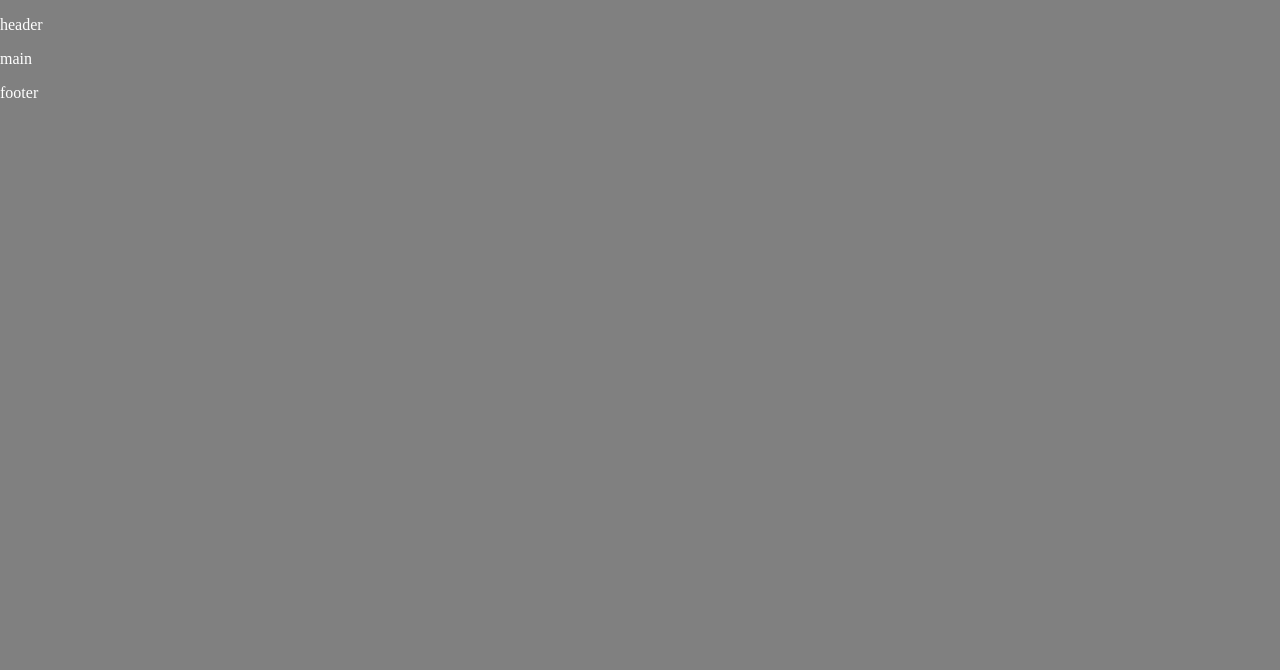
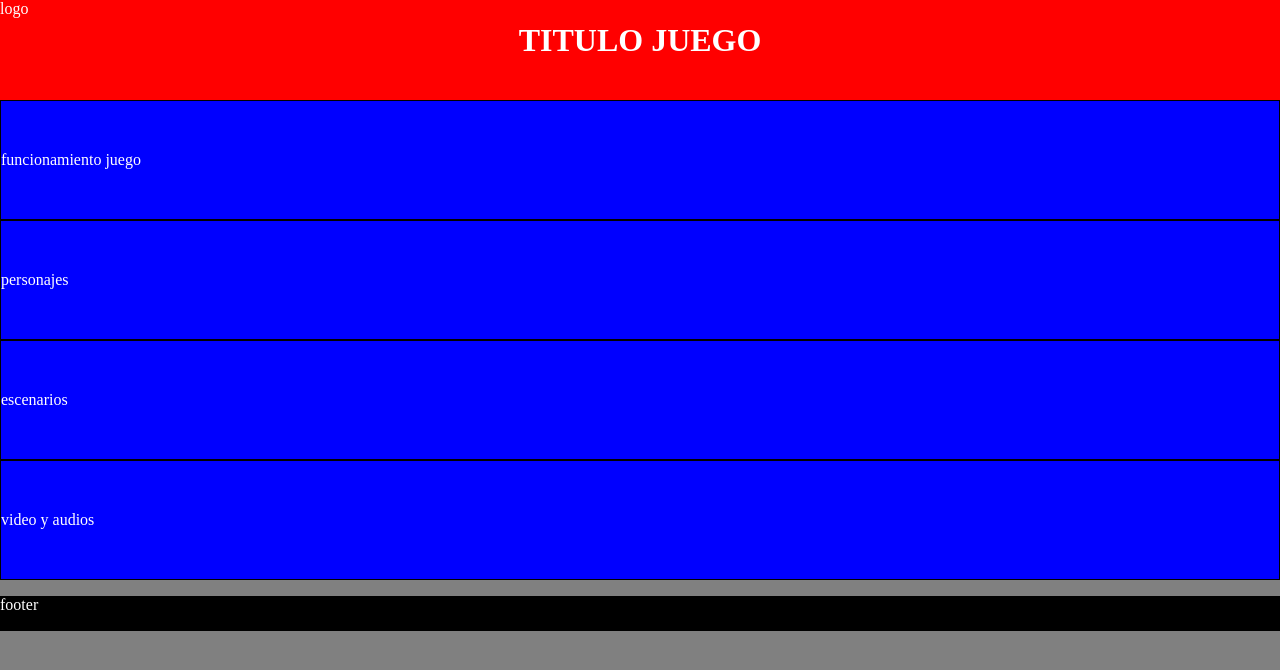
Before and after one commit to juanrabaro/ut6-diw-dise-o2D-sonido-y-video, a website built with Parcel: page src/index.html in a window 1280 px wide. Built offline with nearby package versions, Linux system fonts and the light colour scheme.

Commit message:
empezando

```diff
--- a/src/assets/sass/main.scss
+++ b/src/assets/sass/main.scss
@@ -8,3 +8,61 @@ body {
     width: 100%;
     background-color: grey;
 }
+
+.header {
+    background-color: red;
+    width: 100%;
+    padding-top: 1px;
+    position: relative;
+    height: 100px;
+
+    .header__titulo {
+        text-align: center;
+
+    }
+    .header__logo {
+        position: absolute;
+        margin-top: 0px;
+        margin-bottom: 0px;
+        left: 0px;
+        top: 0px;
+    }
+}
+
+.main {
+    width: 100%;
+    display: flex;
+    flex-direction: column;
+
+    .main__funcionamiento {
+        background-color: blue;
+        border: 1px solid black;
+        padding-top: 50px;
+        padding-bottom: 50px;
+    }
+    .main__personajes {
+        background-color: blue;
+        border: 1px solid black;
+        padding-top: 50px;
+        padding-bottom: 50px;
+    }
+    .main__escenarios {
+        background-color: blue;
+        border: 1px solid black;
+        padding-top: 50px;
+        padding-bottom: 50px;
+    }
+    .main__multimedia {
+        background-color: blue;
+        border: 1px solid black;
+        padding-top: 50px;
+        padding-bottom: 50px;
+    }
+}
+
+.footer {
+    background-color: black;
+    width: 100%;
+    padding-bottom: 1px;
+    position: sticky;
+}
--- a/src/index.html
+++ b/src/index.html
@@ -5,8 +5,16 @@
   <link rel="stylesheet" href="/src/assets/sass/main.scss">
 </head>
 <body>
-  <header><p>header</p></header>
-  <main><p>main</p></main>
-  <footer><p>footer</p></footer>
+  <header class="header">
+    <p class="header__logo">logo</p>
+    <h1 class="header__titulo">TITULO JUEGO</h1>
+  </header>
+  <main class="main">
+    <section class="main__funcionamiento">funcionamiento juego</section>
+    <section class="main__personajes">personajes</section>
+    <section class="main__escenarios">escenarios</section>
+    <section class="main__multimedia">video y audios</section>
+  </main>
+  <footer class="footer"><p>footer</p></footer>
 </body>
 </html>
```
Also changed, not shown: dist/index.html, 4 other files.
